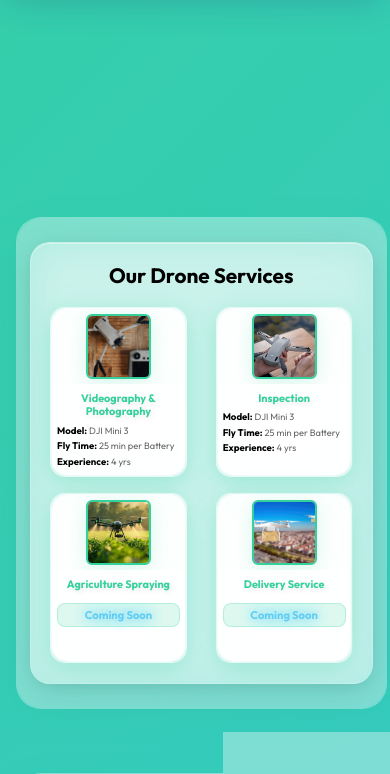
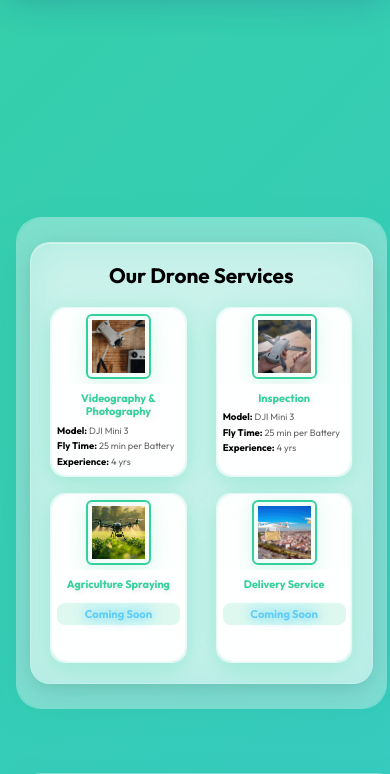
Before and after one commit to karthik-2-2/skyhawkservices, a PHP site: page /index.php in a window 390 px wide. Shown: the part 659-1433 px from the top of the page. Run offline with PHP 8.4, Linux system fonts and the light colour scheme; tables that the repository leaves empty hold one stand-in row (values such as "Sample post").

Commit message:
COMPLETE FIX: Mobile matches desktop styling + responsive card backs + smooth animations. REVERTED desktop to original nice styling (6-10px frame, 4-6px image padding, no coming-soon bg). UPDATED mobile to match desktop with proper padding (8-12px frame, 6-10px image). Card flip animation: added transform-style:preserve-3d + -webkit-backface-visibility to fix flickering. Card back text: fully responsive with clamp() across ALL breakpoints (768/480/360). Button: smooth 0.4s color transition. All animations now buttery smooth.

```diff
--- a/index.php
+++ b/index.php
@@ -308,6 +308,7 @@
       color: var(--text-black);
       overflow: hidden;
       transition: all 0.4s cubic-bezier(0.23, 1, 0.32, 1);
+      transform-style: preserve-3d; /* Fix flickering */
     }
 
     .card::before {
@@ -336,12 +337,14 @@
       position: absolute;
       top: 0;
       left: 0;
-      border-radius: 15px; /* Match card border radius */
+      border-radius: 15px;
       backface-visibility: hidden;
-      transition: transform 1.5s cubic-bezier(0.23, 1, 0.32, 1);
+      -webkit-backface-visibility: hidden; /* Fix Safari flickering */
+      transition: transform 0.8s cubic-bezier(0.4, 0.0, 0.2, 1);
       display: flex;
       flex-direction: column;
       overflow: hidden;
+      transform-style: preserve-3d; /* Fix flickering */
     }
 
     .card .services-card-front {
@@ -400,21 +403,21 @@
       display: flex;
       align-items: center;
       justify-content: center;
-      padding: clamp(10px, 1.5vw, 15px); /* Increased padding around frame */
+      padding: clamp(6px, 1vw, 10px);
       background: rgba(255, 255, 255, 0.8);
       backdrop-filter: blur(10px);
-      border-radius: 15px 15px 0 0; /* Match card border radius */
+      border-radius: 15px 15px 0 0;
       border-bottom: 1px solid var(--glass-border);
     }
 
     .service-image-frame img {
-      width: 70%; /* Reduced image size */
-      height: 70%; /* Reduced image size */
+      width: 70%;
+      height: 70%;
       object-fit: cover;
-      border-radius: 10px; /* Smaller border radius */
+      border-radius: 10px;
       border: 2px solid var(--primary-green);
       background: rgba(52, 209, 157, 0.05);
-      padding: clamp(8px, 1.2vw, 12px); /* Increased padding for visibility */
+      padding: clamp(4px, 1vw, 6px);
       transition: all 0.4s cubic-bezier(0.23, 1, 0.32, 1);
       box-shadow: 0 4px 20px rgba(52, 209, 157, 0.2);
     }
@@ -449,17 +452,12 @@
     }
 
     .coming-soon {
-      font-size: clamp(0.6rem, 1vw, 0.75rem); /* Reduced font size */
+      font-size: clamp(0.6rem, 1vw, 0.75rem);
       color: var(--primary-blue);
       text-align: center;
       animation: pulse-glow 2s ease-in-out infinite;
-      margin-top: clamp(1px, 0.3vw, 2px); /* Reduced margin */
+      margin-top: clamp(1px, 0.3vw, 2px);
       font-weight: bold;
-      background: rgba(52, 209, 157, 0.15); /* Light background */
-      padding: clamp(4px, 0.6vw, 6px) clamp(8px, 1vw, 12px); /* Padding around text */
-      border-radius: 8px; /* Rounded corners */
-      display: inline-block; /* Fit to content */
-      border: 1px solid rgba(52, 209, 157, 0.3); /* Subtle border */
     }
 
     @keyframes pulse-glow {
@@ -508,19 +506,20 @@
     .service-card-content p {
       margin-bottom: clamp(1rem, 2vw, 1.5rem);
       color: var(--white);
-      font-size: clamp(0.9rem, 1.6vw, 1.1rem);
-      line-height: 1.5;
+      font-size: clamp(0.85rem, 1.4vw, 1.1rem); /* More responsive range */
+      line-height: 1.6;
+      font-weight: 500;
     }
 
     .book-btn {
       display: inline-block;
       margin-top: clamp(0.8rem, 1.5vw, 1rem);
-      padding: clamp(0.6rem, 1.2vw, 0.75rem) clamp(1.2rem, 2.2vw, 1.5rem);
+      padding: clamp(0.6rem, 1.2vw, 0.8rem) clamp(1.2rem, 2.2vw, 1.8rem); /* Better responsive padding */
       background-color: var(--primary-green);
       color: var(--white);
       border-radius: 30px;
       font-weight: 600;
-      font-size: clamp(0.8rem, 1.4vw, 1rem);
+      font-size: clamp(0.75rem, 1.3vw, 1rem); /* More responsive font-size */
       text-decoration: none;
       transition: all 0.3s ease;
       border: none;
@@ -1763,31 +1762,40 @@
 
       .card {
         width: clamp(150px, 45vw, 180px);
-        height: clamp(210px, 52vw, 250px) !important; /* Fixed height with proper space for all lines */
+        height: clamp(210px, 52vw, 250px) !important;
         margin: 0;
-        /* Smoother flip transition */
-        transition: transform 0.6s cubic-bezier(0.4, 0.0, 0.2, 1);
+        transform-style: preserve-3d; /* Fix flickering */
+        transition: all 0.4s cubic-bezier(0.4, 0.0, 0.2, 1);
       }
 
       .card .services-card-front, .card .services-card-back {
-        /* Smoother, faster flip with better easing */
         transition: transform 0.8s cubic-bezier(0.4, 0.0, 0.2, 1) !important;
+        -webkit-backface-visibility: hidden;
+        backface-visibility: hidden;
+        transform-style: preserve-3d; /* Fix flickering */
       }
 
       .service-image-frame {
-        padding: 6px;
-        height: 100px; /* Fixed height for image container */
+        padding: clamp(8px, 2vw, 12px); /* Proper padding around frame */
+        height: 100px;
         display: flex;
         align-items: center;
         justify-content: center;
+        background: rgba(255, 255, 255, 0.8);
+        backdrop-filter: blur(10px);
+        border-radius: 15px 15px 0 0;
+        border-bottom: 1px solid var(--glass-border);
       }
 
       .service-image-frame img {
-        width: 80px !important; /* Fixed square width */
-        height: 80px !important; /* Fixed square height */
-        object-fit: cover; /* Maintain aspect ratio in square */
+        width: 80px !important;
+        height: 80px !important;
+        object-fit: cover;
         border-radius: 8px;
-        padding: 0;
+        border: 2px solid var(--primary-green);
+        background: rgba(52, 209, 157, 0.05);
+        padding: clamp(6px, 1.5vw, 10px); /* Proper padding inside border */
+        box-shadow: 0 4px 20px rgba(52, 209, 157, 0.2);
       }
 
       .service-card-info {
@@ -1833,18 +1841,19 @@
       }
 
       .services-card-back {
-        padding: 1.2rem; /* Increased padding */
+        padding: clamp(1rem, 3vw, 1.5rem); /* Responsive padding */
       }
 
       .service-card-content p {
-        font-size: 0.8rem !important; /* Increased from 0.7rem */
-        margin-bottom: 1rem; /* Increased spacing */
-        line-height: 1.5 !important; /* Increased from 1.3 */
+        font-size: clamp(0.72rem, 2vw, 0.85rem) !important; /* More responsive */
+        margin-bottom: clamp(0.8rem, 2.5vw, 1.2rem); /* Responsive spacing */
+        line-height: 1.5 !important;
+        font-weight: 500;
       }
 
       .book-btn {
-        padding: 0.5rem 1rem !important; /* Increased from 0.4rem 0.8rem */
-        font-size: 0.75rem !important; /* Increased from 0.65rem */
+        padding: clamp(0.45rem, 1.5vw, 0.6rem) clamp(0.9rem, 2.5vw, 1.2rem) !important; /* Responsive padding */
+        font-size: clamp(0.7rem, 2vw, 0.8rem) !important; /* Responsive font */
         border-radius: 12px;
         font-weight: 700;
       }
@@ -1974,30 +1983,40 @@
 
       .card {
         width: clamp(110px, 35vw, 140px);
-        height: clamp(170px, 43vw, 200px) !important; /* Fixed height */
+        height: clamp(170px, 43vw, 200px) !important;
         margin: 0;
-        /* Smoother flip */
-        transition: transform 0.6s cubic-bezier(0.4, 0.0, 0.2, 1);
+        transform-style: preserve-3d; /* Fix flickering */
+        transition: all 0.4s cubic-bezier(0.4, 0.0, 0.2, 1);
       }
 
       .card .services-card-front, .card .services-card-back {
         transition: transform 0.8s cubic-bezier(0.4, 0.0, 0.2, 1) !important;
+        -webkit-backface-visibility: hidden;
+        backface-visibility: hidden;
+        transform-style: preserve-3d; /* Fix flickering */
       }
 
       .service-image-frame {
-        padding: 4px !important;
-        height: 75px !important; /* Fixed height */
+        padding: clamp(6px, 1.5vw, 8px) !important; /* Proper frame padding */
+        height: 75px !important;
         display: flex !important;
         align-items: center !important;
         justify-content: center !important;
+        background: rgba(255, 255, 255, 0.8) !important;
+        backdrop-filter: blur(10px) !important;
+        border-radius: 15px 15px 0 0 !important;
+        border-bottom: 1px solid var(--glass-border) !important;
       }
 
       .service-image-frame img {
-        width: 65px !important; /* Square */
-        height: 65px !important; /* Square */
+        width: 65px !important;
+        height: 65px !important;
         object-fit: cover !important;
         border-radius: 6px !important;
-        padding: 0 !important;
+        border: 2px solid var(--primary-green) !important;
+        background: rgba(52, 209, 157, 0.05) !important;
+        padding: clamp(4px, 1vw, 6px) !important; /* Proper image padding */
+        box-shadow: 0 4px 20px rgba(52, 209, 157, 0.2) !important;
       }
 
       .service-card-info {
@@ -2032,18 +2051,19 @@
       }
 
       .services-card-back {
-        padding: 0.8rem !important; /* Increased */
+        padding: clamp(0.7rem, 2.5vw, 1rem) !important; /* Responsive padding */
       }
 
       .service-card-content p {
-        font-size: 0.68rem !important; /* Increased from 0.6rem */
-        margin-bottom: 0.7rem !important;
-        line-height: 1.4 !important; /* Increased from 1.15 */
+        font-size: clamp(0.62rem, 1.8vw, 0.72rem) !important; /* More responsive */
+        margin-bottom: clamp(0.6rem, 2vw, 0.8rem) !important; /* Responsive spacing */
+        line-height: 1.45 !important;
+        font-weight: 500;
       }
 
       .book-btn {
-        padding: 0.35rem 0.7rem !important; /* Increased */
-        font-size: 0.6rem !important; /* Increased from 0.55rem */
+        padding: clamp(0.32rem, 1.2vw, 0.4rem) clamp(0.65rem, 2vw, 0.8rem) !important; /* Responsive */
+        font-size: clamp(0.55rem, 1.6vw, 0.65rem) !important; /* Responsive */
         border-radius: 8px !important;
         font-weight: 700 !important;
       }
@@ -2116,18 +2146,19 @@
       }
 
       .services-card-back {
-        padding: 0.6rem !important; /* Increased */
+        padding: clamp(0.55rem, 2vw, 0.75rem) !important; /* Responsive padding */
       }
 
       .service-card-content p {
-        font-size: 0.58rem !important; /* Increased */
-        margin-bottom: 0.6rem !important;
-        line-height: 1.3 !important; /* Better spacing */
+        font-size: clamp(0.52rem, 1.6vw, 0.62rem) !important; /* More responsive */
+        margin-bottom: clamp(0.5rem, 1.8vw, 0.7rem) !important; /* Responsive spacing */
+        line-height: 1.35 !important;
+        font-weight: 500;
       }
 
       .book-btn {
-        padding: 0.3rem 0.6rem !important; /* Increased */
-        font-size: 0.55rem !important; /* Increased */
+        padding: clamp(0.28rem, 1vw, 0.35rem) clamp(0.55rem, 1.8vw, 0.7rem) !important; /* Responsive */
+        font-size: clamp(0.5rem, 1.5vw, 0.6rem) !important; /* Responsive */
         border-radius: 6px !important;
         font-weight: 700 !important;
       }
```
Also changed, not shown: other parts of index.php (+30 -20 lines).
